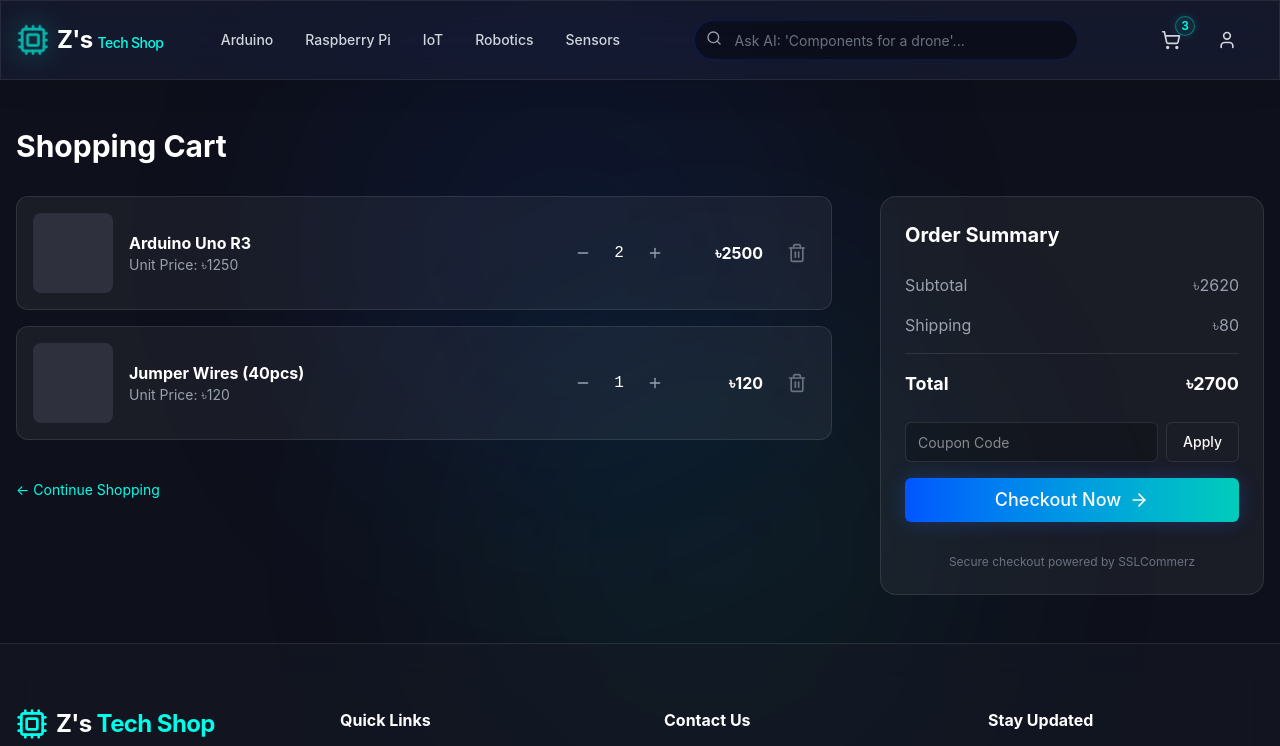
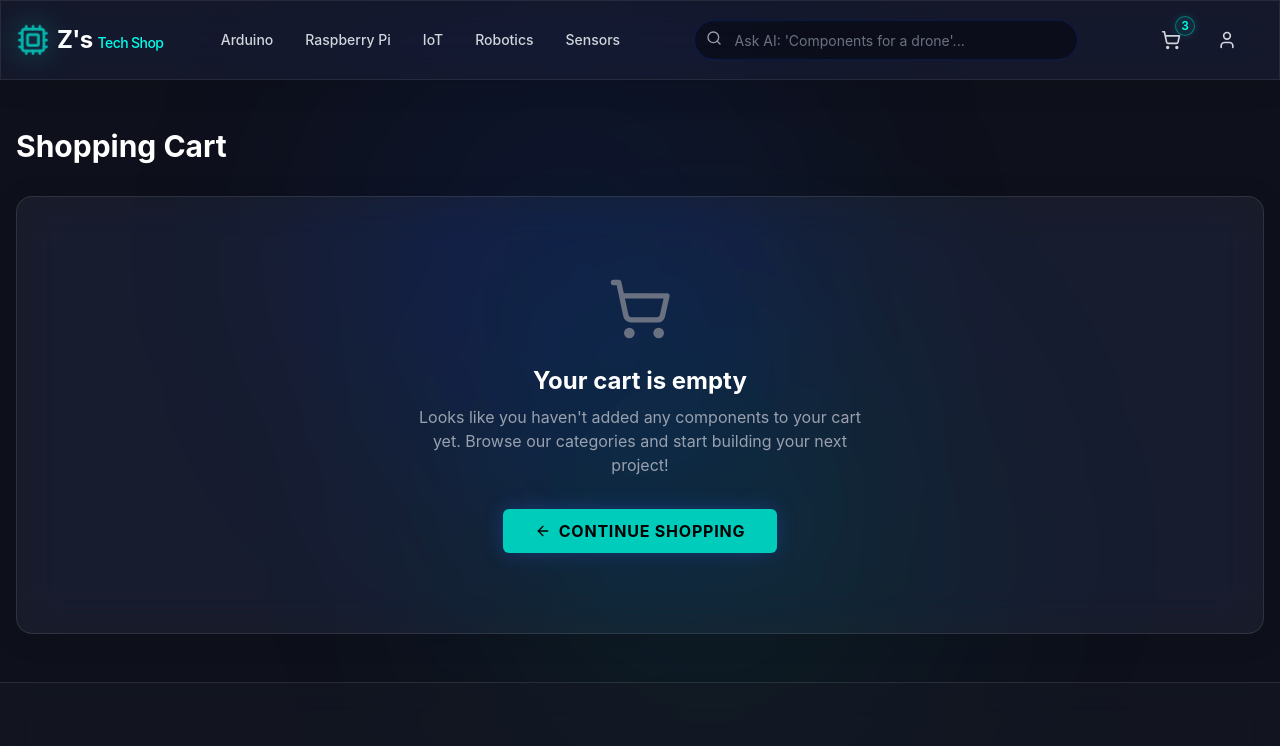
Before and after one commit to ibrahimibnerezwan-creator/ziatech-site, a Next.js app: page /cart in a window 1280 px wide. Shown: the top 746 px of the page. Built offline with nearby package versions, Linux system fonts and the light colour scheme; grey boxes are pictures that could not be loaded.

Commit message:
🚀 Fix: Comprehensive Codebase Audit Fixes (Data, Caching, UI)

```diff
--- a/app/admin/layout.tsx
+++ b/app/admin/layout.tsx
@@ -16,7 +16,7 @@ export default function AdminLayout({
                         <Cpu className="w-6 h-6 text-accent-500" />
                     </div>
                     <span className="text-xl font-bold tracking-tight text-white uppercase">
-                        Zia Tech <span className="text-xs text-gray-500 font-normal ml-1">ADMIN</span>
+                        Z's Tech <span className="text-xs text-gray-500 font-normal ml-1">ADMIN</span>
                     </span>
                 </div>
 
--- a/app/api/products/[id]/route.ts
+++ b/app/api/products/[id]/route.ts
@@ -10,18 +10,25 @@ export async function GET(
   try {
     const { id } = await params;
 
-    const product = await db.query.products.findFirst({
-      where: eq(products.id, id),
-      with: {
-        images: true,
-      }
-    });
+    const rows = await db
+      .select({
+        product: products,
+        image: productImages,
+      })
+      .from(products)
+      .leftJoin(productImages, eq(productImages.productId, products.id))
+      .where(eq(products.id, id));
 
-    if (!product) {
+    if (rows.length === 0) {
       return NextResponse.json({ error: 'Product not found' }, { status: 404 });
     }
 
-    return NextResponse.json(product);
+    const result = {
+      ...rows[0].product,
+      images: rows.map((r) => r.image).filter(Boolean),
+    };
+
+    return NextResponse.json(result);
   } catch (error) {
     console.error('Failed to fetch product:', error);
     return NextResponse.json({ error: 'Failed to fetch product' }, { status: 500 });
--- a/app/cart/page.tsx
+++ b/app/cart/page.tsx
@@ -1,98 +1,27 @@
 "use client"
 
 import { Button } from '@/components/ui/button'
-import { Input } from '@/components/ui/input'
 import { Footer } from '@/components/layout/footer'
-import { Trash2, ArrowRight, Minus, Plus } from 'lucide-react'
+import { ShoppingCart, ArrowLeft } from 'lucide-react'
 import Link from 'next/link'
 
-// Mock Cart Data
-const cartItems = [
-    { id: 1, name: 'Arduino Uno R3', price: 1250, qty: 2, image: 'https://images.unsplash.com/photo-1555664424-778a69fdb6b8?q=80&w=200' },
-    { id: 2, name: 'Jumper Wires (40pcs)', price: 120, qty: 1, image: 'https://images.unsplash.com/photo-1518770660439-4636190af475?q=80&w=200' }
-]
-
 export default function CartPage() {
-    const subtotal = cartItems.reduce((acc, item) => acc + (item.price * item.qty), 0)
-    const shipping = 80
-    const total = subtotal + shipping
-
     return (
         <div className="min-h-screen flex flex-col">
             <div className="container px-4 mx-auto py-12 flex-1">
                 <h1 className="text-3xl font-bold text-white mb-8">Shopping Cart</h1>
 
-                <div className="grid grid-cols-1 lg:grid-cols-3 gap-12">
-                    {/* CART ITEMS */}
-                    <div className="lg:col-span-2 space-y-4">
-                        {cartItems.map((item) => (
-                            <div key={item.id} className="flex gap-4 p-4 bg-white/5 rounded-xl border border-white/10 items-center">
-                                <div className="w-20 h-20 bg-white/5 rounded-lg overflow-hidden shrink-0">
-                                    <img src={item.image} alt={item.name} className="w-full h-full object-cover mix-blend-overlay" />
-                                </div>
-
-                                <div className="flex-1">
-                                    <h3 className="font-bold text-white">{item.name}</h3>
-                                    <p className="text-sm text-gray-400">Unit Price: ৳{item.price}</p>
-                                </div>
-
-                                <div className="flex items-center gap-2">
-                                    <button className="p-1 hover:bg-white/10 rounded"><Minus className="w-4 h-4 text-gray-400" /></button>
-                                    <span className="w-8 text-center font-mono text-white">{item.qty}</span>
-                                    <button className="p-1 hover:bg-white/10 rounded"><Plus className="w-4 h-4 text-gray-400" /></button>
-                                </div>
-
-                                <div className="text-right min-w-[80px]">
-                                    <p className="font-bold text-white">৳{item.price * item.qty}</p>
-                                </div>
-
-                                <button className="p-2 text-gray-500 hover:text-red-500 transition-colors">
-                                    <Trash2 className="w-5 h-5" />
-                                </button>
-                            </div>
-                        ))}
-
-                        <Link href="/" className="inline-block mt-6 text-accent-400 hover:underline text-sm">
-                            ← Continue Shopping
-                        </Link>
-                    </div>
-
-                    {/* SUMMARY */}
-                    <div className="lg:col-span-1">
-                        <div className="bg-white/5 rounded-2xl p-6 border border-white/10 sticky top-24">
-                            <h2 className="text-xl font-bold text-white mb-6">Order Summary</h2>
-
-                            <div className="space-y-4 mb-6">
-                                <div className="flex justify-between text-gray-400">
-                                    <span>Subtotal</span>
-                                    <span>৳{subtotal}</span>
-                                </div>
-                                <div className="flex justify-between text-gray-400">
-                                    <span>Shipping</span>
-                                    <span>৳{shipping}</span>
-                                </div>
-                                <div className="pt-4 border-t border-white/10 flex justify-between text-white font-bold text-lg">
-                                    <span>Total</span>
-                                    <span>৳{total}</span>
-                                </div>
-                            </div>
-
-                            <div className="space-y-4">
-                                <div className="flex gap-2">
-                                    <Input placeholder="Coupon Code" className="bg-black/20 border-white/10" />
-                                    <Button variant="outline" className="border-white/10">Apply</Button>
-                                </div>
-
-                                <Button size="lg" className="w-full text-lg group bg-gradient-to-r from-primary-500 to-accent-500 hover:from-primary-600 hover:to-accent-600 border-0">
-                                    Checkout Now <ArrowRight className="ml-2 w-5 h-5 group-hover:translate-x-1 transition-transform" />
-                                </Button>
-
-                                <p className="text-xs text-center text-gray-500 mt-4">
-                                    Secure checkout powered by SSLCommerz
-                                </p>
-                            </div>
-                        </div>
-                    </div>
+                <div className="flex flex-col items-center justify-center py-20 bg-white/5 border border-white/10 rounded-2xl glass-card">
+                    <ShoppingCart className="w-16 h-16 text-gray-500 mb-6" />
+                    <h2 className="text-2xl font-bold text-white mb-2">Your cart is empty</h2>
+                    <p className="text-gray-400 mb-8 max-w-md text-center">
+                        Looks like you haven't added any components to your cart yet. Browse our categories and start building your next project!
+                    </p>
+                    <Link href="/">
+                        <Button size="lg" className="bg-accent-500 text-black hover:bg-accent-600 font-bold uppercase tracking-wider">
+                            <ArrowLeft className="w-4 h-4 mr-2" /> Continue Shopping
+                        </Button>
+                    </Link>
                 </div>
             </div>
             <Footer />
--- a/app/category/[...slug]/page.tsx
+++ b/app/category/[...slug]/page.tsx
@@ -2,20 +2,7 @@ import { ProductCard } from '@/components/product/product-card'
 import { Button } from '@/components/ui/button'
 import { Filter } from 'lucide-react'
 import { Footer } from '@/components/layout/footer'
-
-// Mock Data for Demo
-const categoryProducts = Array.from({ length: 8 }).map((_, i) => ({
-    id: `c-${i}`,
-    name: i % 2 === 0 ? 'Arduino Uno R3 Original' : 'ESP32 Development Board',
-    price: 1200 + (i * 100),
-    image: i % 2 === 0
-        ? 'https://images.unsplash.com/photo-1555664424-778a69fdb6b8?q=80&w=400'
-        : 'https://images.unsplash.com/photo-1518770660439-4636190af475?q=80&w=400',
-    category: 'Development Boards',
-    rating: 4.5,
-    reviews: 12 + i,
-    stock: 20
-}))
+import { getProductsByCategory } from '@/lib/data'
 
 export default async function CategoryPage({
     params,
@@ -23,7 +10,10 @@ export default async function CategoryPage({
     params: Promise<{ slug: string[] }>
 }) {
     const { slug } = await params
-    const categoryName = slug?.[0]?.replace('-', ' ') || 'All Products'
+    const categorySlug = slug?.[0] || 'all'
+
+    // Fetch real data from DB
+    const { products: categoryProducts, categoryName } = await getProductsByCategory(categorySlug)
 
     return (
         <div className="min-h-screen flex flex-col">
--- a/app/page.tsx
+++ b/app/page.tsx
@@ -5,7 +5,7 @@ import { FlashSale } from '@/components/home/flash-sale'
 import { NewArrivals } from '@/components/home/new-arrivals'
 import { Footer } from '@/components/layout/footer'
 
-export const revalidate = 3600; // Revalidate every hour
+export const revalidate = 0; // Dynamic rendering for immediate updates
 
 export default async function Home() {
   const [newProducts, flashProducts] = await Promise.all([
--- a/app/product/[slug]/page.tsx
+++ b/app/product/[slug]/page.tsx
@@ -9,8 +9,9 @@ import { ShoppingCart, Heart, Share2, Star } from 'lucide-react'
 import { ProductCard } from '@/components/product/product-card'
 import { ProductActions } from '@/components/product/product-actions'
 
-export default async function ProductPage({ params }: { params: { slug: string } }) {
-    const product = await getProductBySlug(params.slug)
+export default async function ProductPage({ params }: { params: Promise<{ slug: string }> }) {
+    const { slug } = await params
+    const product = await getProductBySlug(slug)
 
     if (!product) {
         notFound()
--- a/next.config.ts
+++ b/next.config.ts
@@ -17,6 +17,10 @@ const nextConfig: NextConfig = {
       },
       {
         protocol: 'https',
+        hostname: 'pub-7218468f380b47a6802b81e53552f69a.r2.dev',
+      },
+      {
+        protocol: 'https',
         hostname: '**.r2.dev',
       },
     ],
```
Also changed, not shown: app/admin/products/new/page.tsx (+10 -9 lines), db/schema.ts (+46 -0 lines), lib/data.ts (+50 -0 lines).
